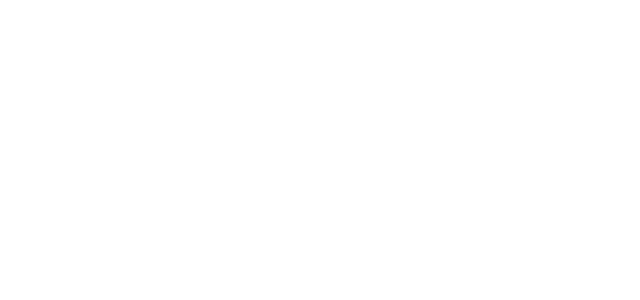
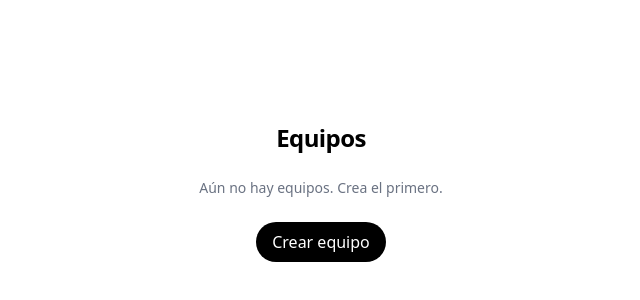
Before and after one commit to spricew/cordel, a Next.js app in the folder apps/web/: page / in a window 1280 px wide. Shown: the part 208-508 px from the top of the page, without its empty margins (319-959 px from the left). Built offline with nearby package versions, Linux system fonts and the light colour scheme; a web font is replaced by a local one.

Commit message:
feat: create initial teams creation logic and set page basic layout to test

```diff
--- a/apps/web/app/page.tsx
+++ b/apps/web/app/page.tsx
@@ -1,6 +1,85 @@
+"use client";
+import { useState, type SubmitEvent } from "react";
+
+interface TeamItem {
+  id: string;
+  name: string;
+}
+
 export default function Home() {
+
+  const [isModalOpen, setIsModalOpen] = useState<boolean>(false);
+  const [name, setName] = useState<string>("");
+  const [teams, setTeams] = useState<TeamItem[]>([]);
+  const [error, setError] = useState<string | null>(null);
+
+  const handleOpen = (): void => {
+    setName("");
+    setError(null);
+    setIsModalOpen(true);
+  }
+
+  const handleSubmit = (e: SubmitEvent<HTMLFormElement>): void => {
+    e.preventDefault();
+    const trimmed: string = name.trim();
+    if (!trimmed) {
+      setError("El nombre es obligatorio");
+      return;
+    }
+    const newTeam: TeamItem = {
+      id: `${Date.now()}-${teams.length}`,
+      name: trimmed,
+    };
+    setTeams((prev: TeamItem[]): TeamItem[] => [...prev, newTeam]);
+    setName("");
+    setError(null);
+    setIsModalOpen(false);
+  }
+
   return (
-    <div className="flex flex-col">
+    <div className="relative flex h-screen w-full flex-col items-center justify-center gap-6">
+      <h1 className="text-2xl font-semibold tracking-tight">Equipos</h1>
+
+      {teams.length === 0 ? (
+        <p className="text-sm text-gray-500">Aún no hay equipos. Crea el primero.</p>
+      ) : (
+        <div className="flex flex-wrap items-center justify-center gap-4">
+          {teams.map((team: TeamItem) => (
+            <div key={team.id} className="aspect-square w-60 rounded-2xl border border-black bg-white p-4">
+              {team.name}
+            </div>
+          ))}
+        </div>
+      )}
+      <>
+        {isModalOpen && (
+          <div className="fixed inset-0 flex items-center justify-center bg-black/50">
+            <div className="flex h-fit w-90 flex-col gap-2 rounded-3xl bg-white p-6">
+              <span className="text-2xl font-semibold tracking-tight">Crear equipo</span>
+
+              <form onSubmit={handleSubmit}>
+                <input
+                  type="text" placeholder="Nombre del equipo"
+                  className="h-10 w-full rounded-md border border-gray-300 p-2"
+                  onChange={(e) => { setName(e.target.value); if (error) setError(null); }}
+                  value={name}
+                  maxLength={50}
+                  required
+                  aria-label="Nombre del equipo"
+                  autoFocus
+                />
+                {error !== null && <p className="text-sm text-red-600">{error}</p>}
+                <button type="submit" className="h-10 w-full rounded-md bg-black text-white">Crear</button>
+              </form>
+
+            </div>
+          </div>
+        )}
+        <button onClick={handleOpen}
+          className="h-fit w-fit rounded-full bg-black px-4 py-2 text-white">
+          Crear equipo
+        </button>
+      </>
     </div>
   );
 }
```
